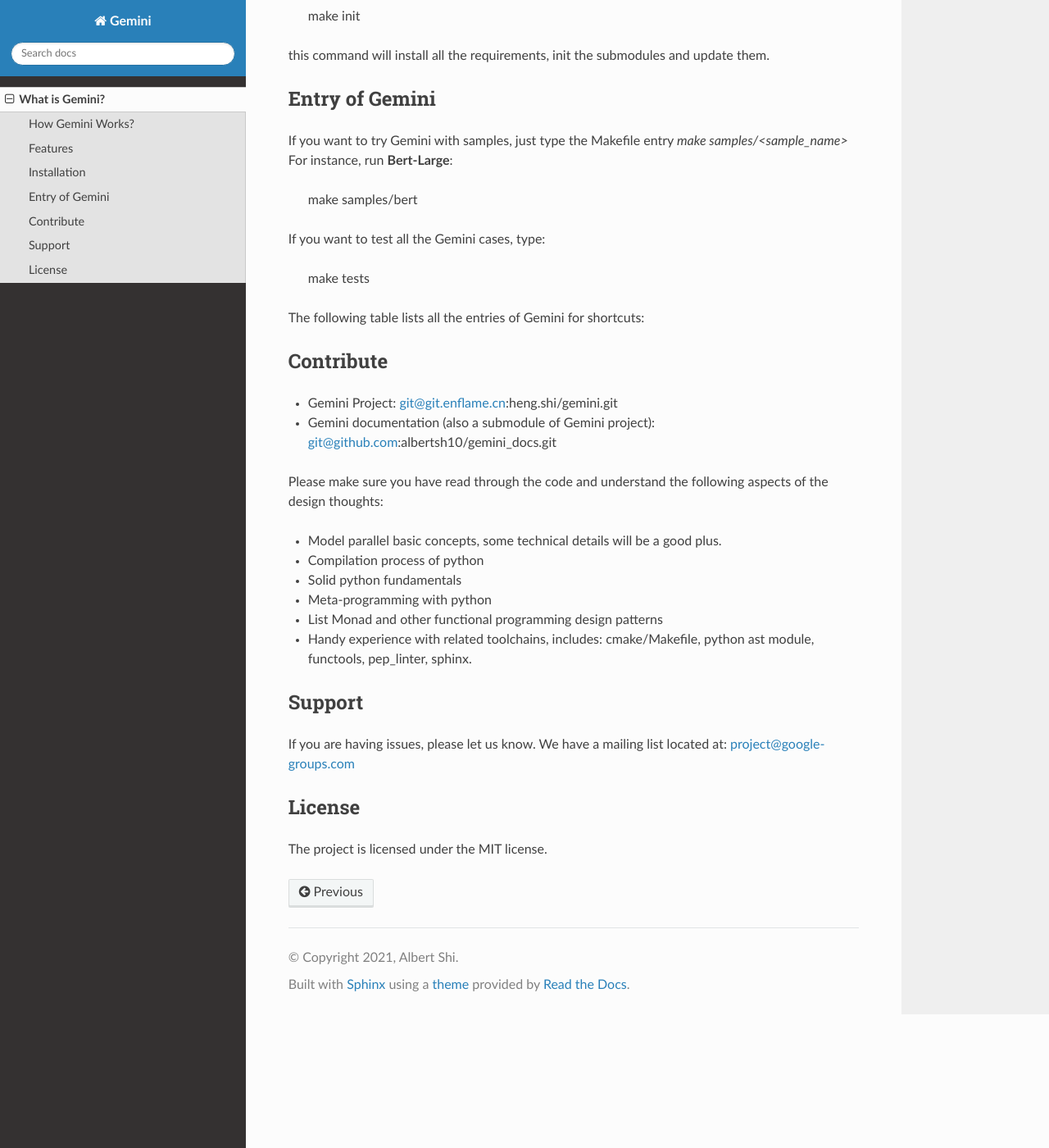
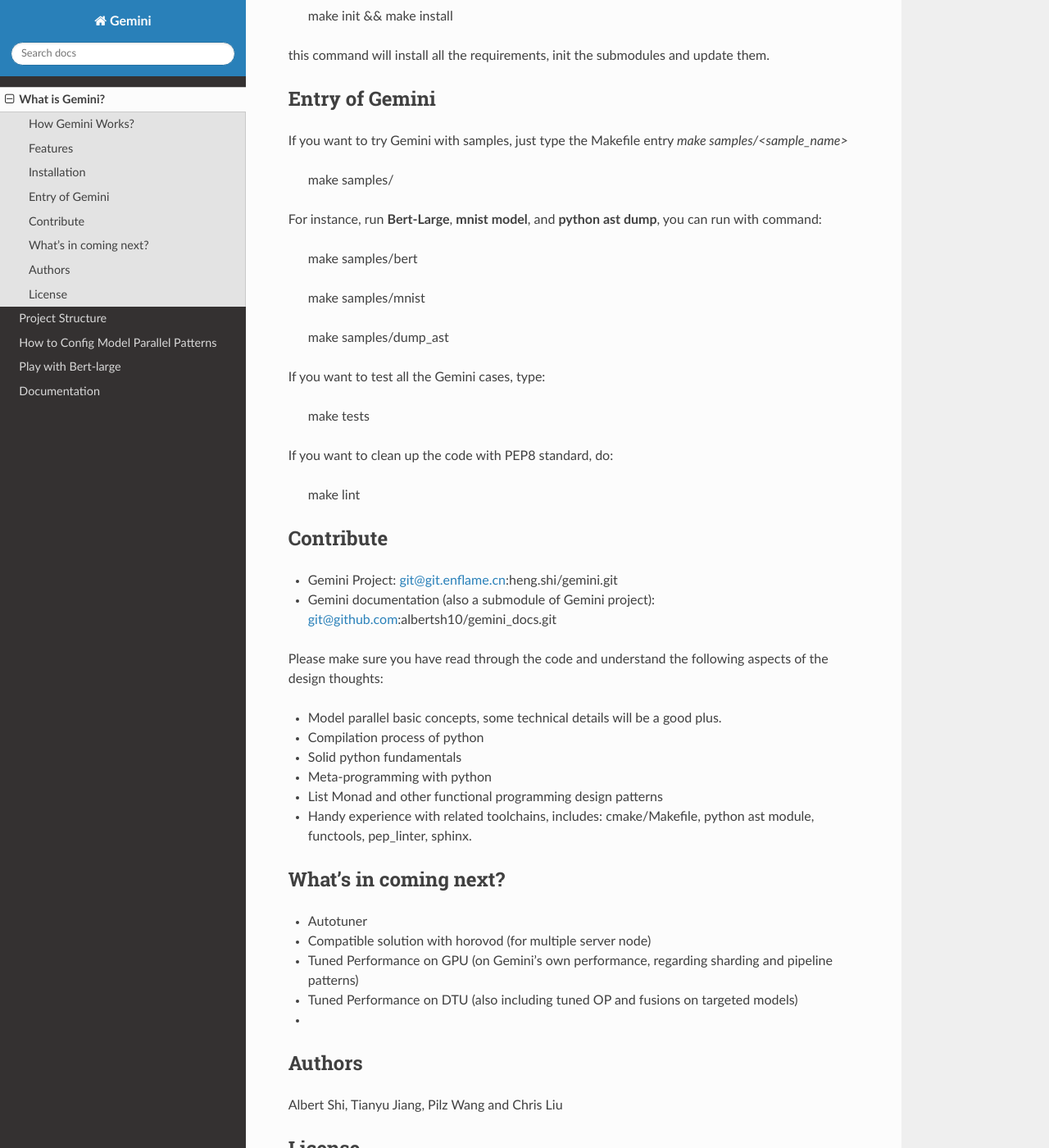
Before and after one commit to albertsh10/gemini_docs, a Sphinx documentation site: the page built from source/readme.rst, in a window 1280 px wide and 1400 px high, scrolled down 2154 px. Shown: the whole window at 82% size. Built offline with Sphinx 7.4.7 and the Read the Docs theme 2.0.0, drawn with Linux system fonts in a browser that asks for light colours; pages that are not in the unit, such as notebooks, are missing from menus; some of the changed text lies outside the part shown.

Commit message:
add more sections

```diff
--- /dev/null
+++ b/source/configuration.rst
@@ -0,0 +1,2 @@
+How to Config Model Parallel Patterns
+=====================================
--- a/source/index.rst
+++ b/source/index.rst
@@ -11,6 +11,10 @@
    :caption: Contents:
 
   readme
+  structure
+  configuration
+  playwithbert
+  modules
 
 Indices and tables
 ==================
--- a/source/modules.rst
+++ b/source/modules.rst
@@ -1,5 +1,5 @@
-gemini
-======
+Documentation
+=============
 
 .. toctree::
    :maxdepth: 4
--- /dev/null
+++ b/source/playwithbert.rst
@@ -0,0 +1,2 @@
+Play with Bert-large
+====================
--- a/source/readme.rst
+++ b/source/readme.rst
@@ -81,9 +81,9 @@
 
     git clone git@git.enflame.cn:heng.shi/gemini.git
 
-Step 2. Initialize the project by:
+Step 2. Initialize the project and install by:
 
-    make init
+    make init && make install
 
 this command will install all the requirements, init the submodules and update them.
 
@@ -91,15 +91,25 @@
 ---------------
 
 If you want to try Gemini with samples, just type the Makefile entry `make samples/<sample_name>`
-For instance, run **Bert-Large**:
+
+    make samples/
+
+For instance, run **Bert-Large**, **mnist model**, and **python ast dump**, you can run with command:
 
     make samples/bert
+
+    make samples/mnist
+
+    make samples/dump_ast
 
 If you want to test all the Gemini cases, type:
 
     make tests
 
-The following table lists all the entries of Gemini for shortcuts:
+If you want to clean up the code with PEP8 standard, do:
+
+    make lint
+
 
 
 Contribute
@@ -117,11 +127,19 @@
 - List Monad and other functional programming design patterns
 - Handy experience with related toolchains, includes: cmake/Makefile, python ast module, functools, pep_linter, sphinx.
 
-Support
+What's in coming next?
+----------------------
+
+- Autotuner
+- Compatible solution with horovod (for multiple server node)
+- Tuned Performance on GPU (on Gemini's own performance, regarding sharding and pipeline patterns)
+- Tuned Performance on DTU (also including tuned OP and fusions on targeted models)
+-
+
+Authors
 -------
 
-If you are having issues, please let us know.
-We have a mailing list located at: project@google-groups.com
+Albert Shi, Tianyu Jiang, Pilz Wang and Chris Liu
 
 License
 -------
--- /dev/null
+++ b/source/structure.rst
@@ -0,0 +1,2 @@
+Project Structure
+=================
```
